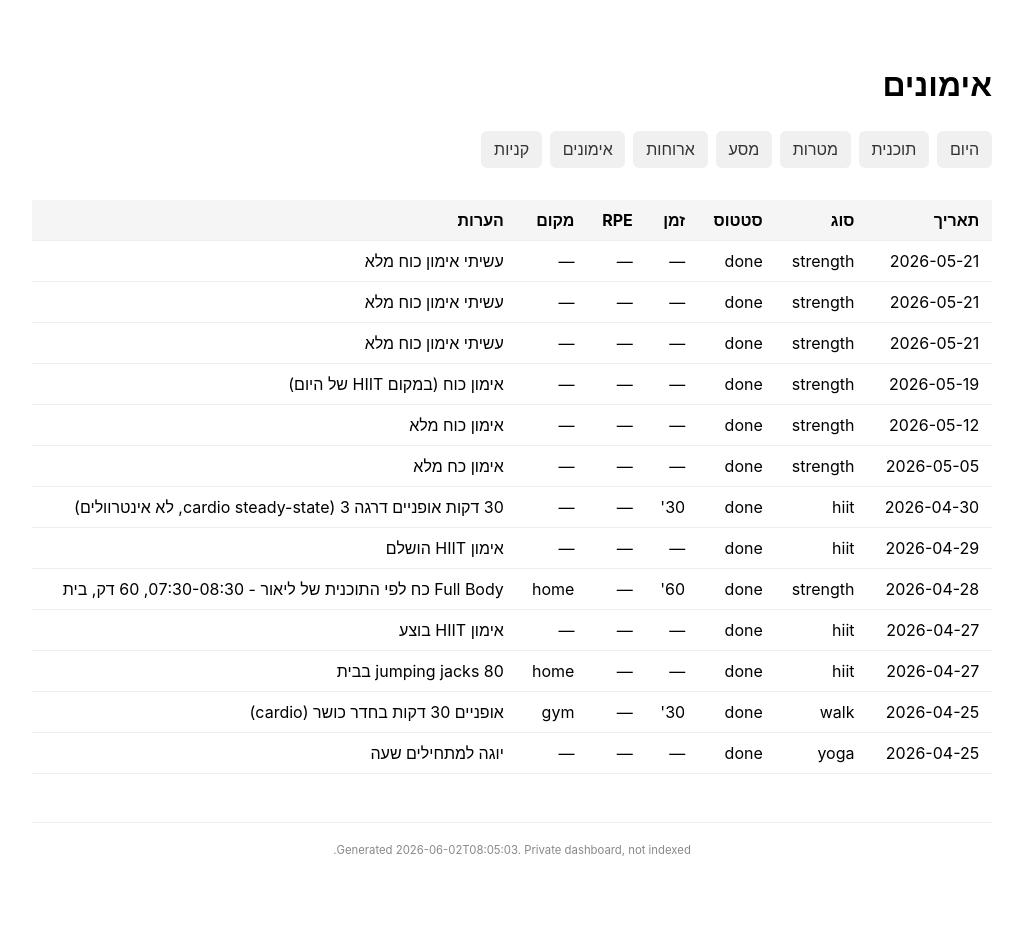
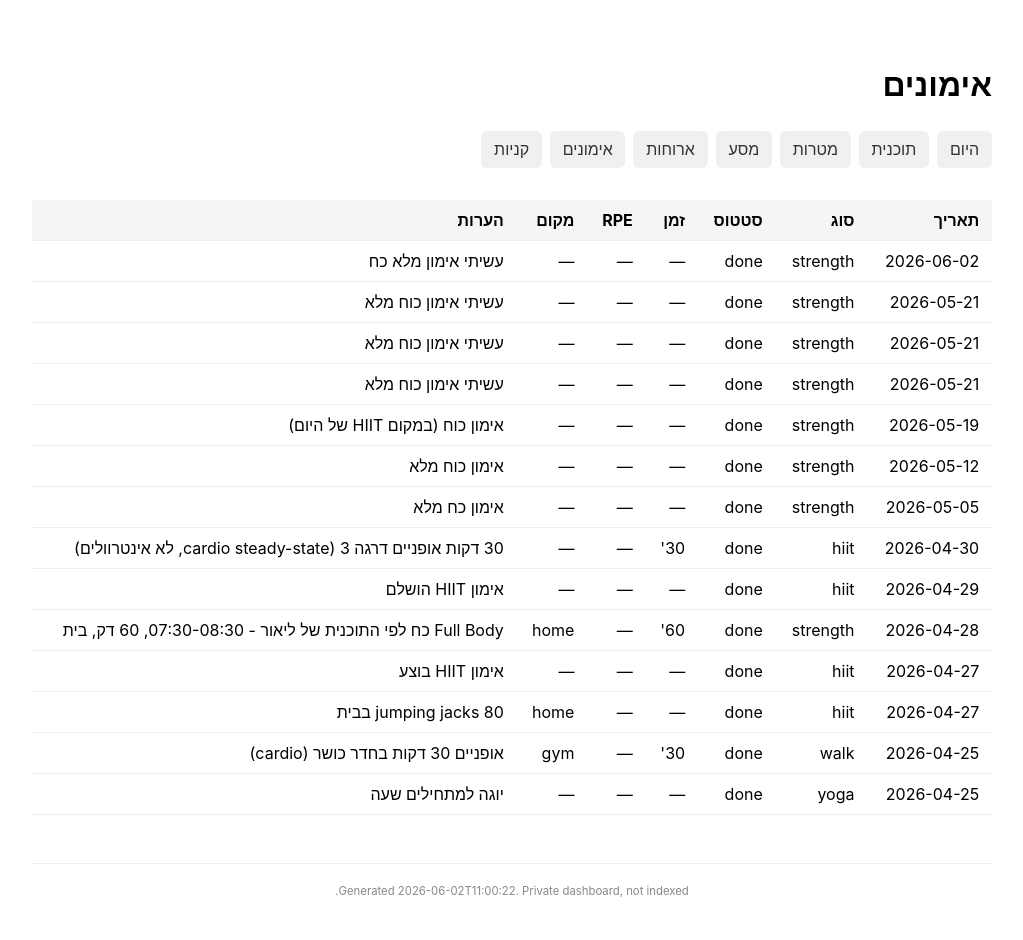
Before and after one commit to alexliv1234/alexbot-public, a Jekyll site: the page built from docs/lifechange/workouts.html, in a window 1280 px wide. Shown: the whole page, without its empty margins (128-1151 px from the left). Built offline with Jekyll 4.4.1, drawn with Linux system fonts in a browser that asks for light colours; before the commit the page ends 900 px from its top, so only the background shows below that.

Commit message:
📊 coach site update (2026-06-02_11-00)

```diff
--- a/docs/_data/coach/adherence.json
+++ b/docs/_data/coach/adherence.json
@@ -74,5 +74,9 @@
   {
     "date": "2026-06-01",
     "score": null
+  },
+  {
+    "date": "2026-06-02",
+    "score": null
   }
 ]
--- a/docs/_data/coach/today.json
+++ b/docs/_data/coach/today.json
@@ -1,10 +1,30 @@
 {
   "next_event": "see schedule below",
   "adherence": "in-progress",
-  "as_of": "2026-06-02T08:05:03",
+  "as_of": "2026-06-02T11:00:22",
   "meals": [],
-  "workouts": [],
-  "supplements": [],
-  "water_ml": 0,
+  "workouts": [
+    {
+      "kind": "strength",
+      "actual": "עשיתי אימון מלא כח",
+      "status": "done",
+      "duration_min": null,
+      "location": null,
+      "time": "08:34"
+    }
+  ],
+  "supplements": [
+    {
+      "name": "fat_burn_drink",
+      "taken": true,
+      "time": "08:33"
+    },
+    {
+      "name": "wake_water",
+      "taken": true,
+      "time": "08:33"
+    }
+  ],
+  "water_ml": 250,
   "water_target_ml": 2500
 }
--- a/docs/_data/coach/workouts.json
+++ b/docs/_data/coach/workouts.json
@@ -108,5 +108,13 @@
     "kind": "strength",
     "actual": "עשיתי אימון כוח מלא",
     "actual_status": "done"
+  },
+  {
+    "date": "2026-06-02",
+    "ts": "2026-06-02T08:34:13+03:00",
+    "type": "workout",
+    "kind": "strength",
+    "actual": "עשיתי אימון מלא כח",
+    "actual_status": "done"
   }
 ]
```
